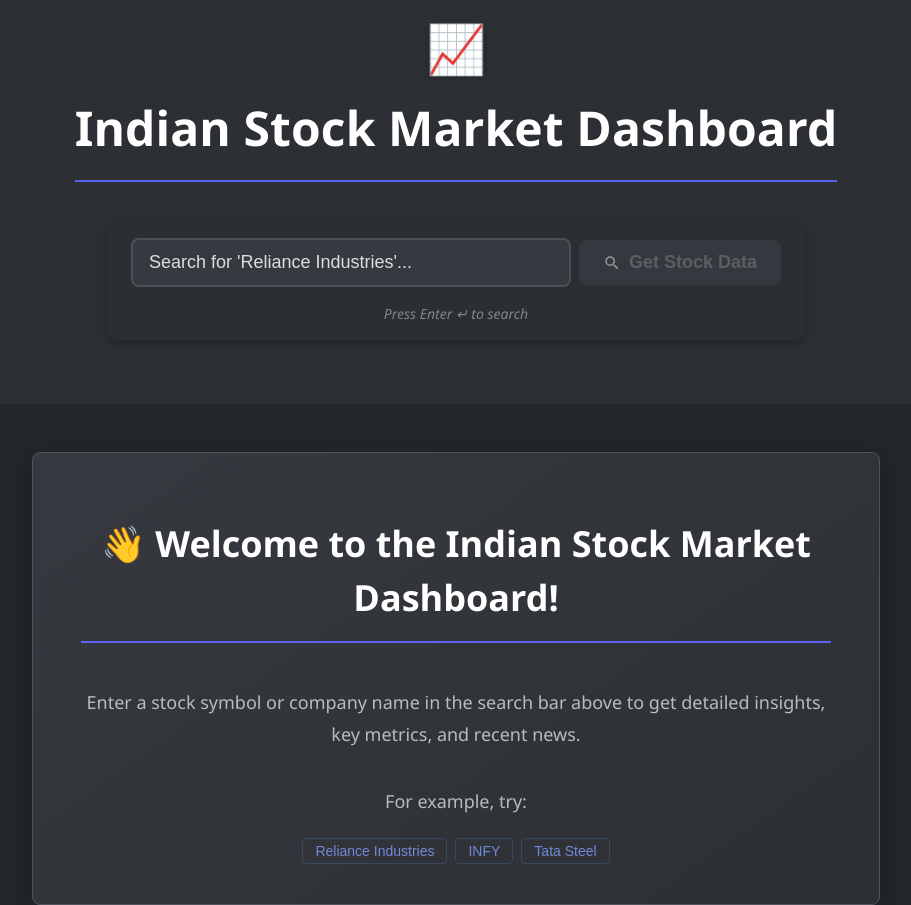
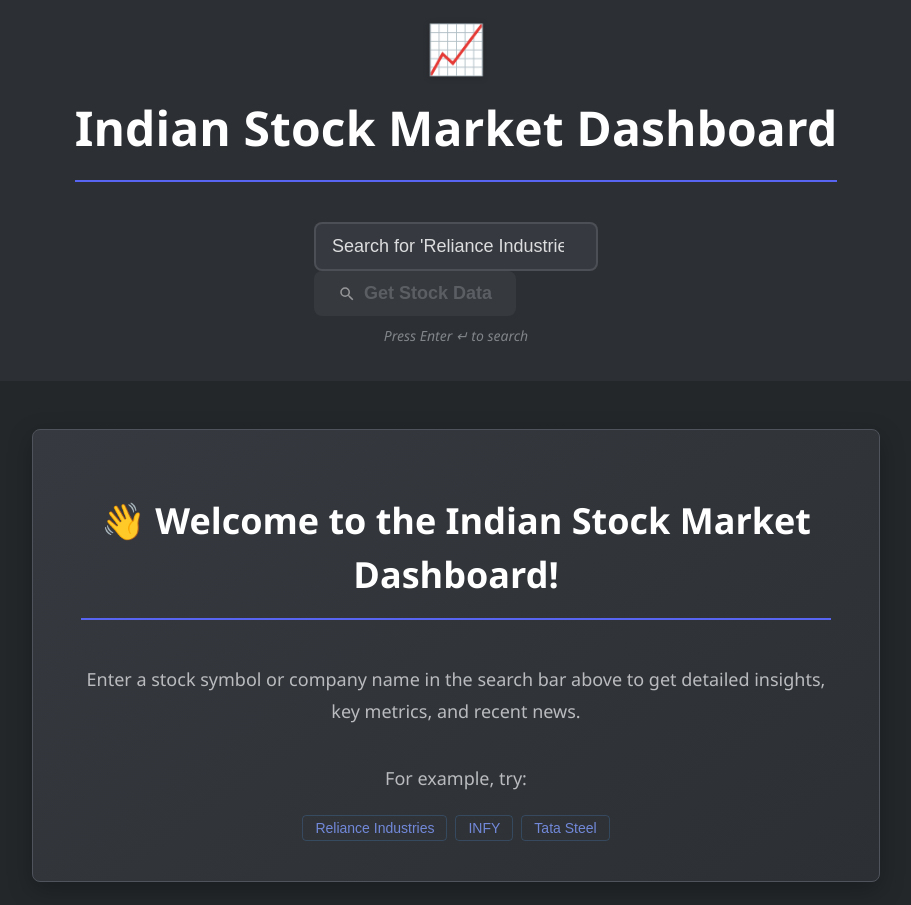
Before and after one commit to Sudeepdesai007/stock_market_nse_project, a React (Create React App) app in the folder stock_market_dashboard/client/: page / in a window 1280 px wide. Shown: the whole page, without its empty margins (184-1095 px from the left). After the commit the page ends 882 px from the top, so only its background shows below. Built offline with nearby package versions, Linux system fonts and the light colour scheme.

Commit message:
Fix: Search suggestions not collapsing on Enter and UI shift

```diff
--- a/stock_market_dashboard/client/src/components/StockSearchForm/StockSearchForm.js
+++ b/stock_market_dashboard/client/src/components/StockSearchForm/StockSearchForm.js
@@ -214,7 +214,31 @@
     onSubmit(suggestion.symbol.trim());
   }, [onSymbolChange, onSubmit]);
 
+  const handleSubmitInternal = (event) => {
+    if (event) event.preventDefault(); // Prevent default form submission
+    setShowSuggestions(false);
+    setActiveSuggestionIndex(-1);
+    // Check if there's an active suggestion to submit, otherwise submit current input value
+    if (activeSuggestionIndex >= 0 && activeSuggestionIndex < suggestions.length) {
+      const selectedSymbol = suggestions[activeSuggestionIndex].symbol.trim();
+      onSymbolChange(selectedSymbol); // Update input field with selected symbol
+      onSubmit(selectedSymbol);
+    } else {
+      onSubmit(symbol.trim()); // Submit the current value in the input field
+    }
+  };
+
   const handleKeyDown = (event) => {
+    if (event.key === 'Enter') {
+      // If a suggestion is active, the existing logic handles it.
+      // If no suggestion is active, we submit the form with the current input.
+      if (activeSuggestionIndex === -1) {
+        event.preventDefault(); // Prevent default form submission if not handled by suggestion selection
+        handleSubmitInternal(); // Call the internal submit handler
+        return; // Exit early as we've handled the Enter key
+      }
+    }
+
     if (!showSuggestions || suggestions.length === 0) {
       // If suggestions are not shown or empty, but Escape is pressed, clear input
       if (event.key === 'Escape') {
@@ -236,14 +260,15 @@
         prevIndex > 0 ? prevIndex - 1 : suggestions.length - 1
       );
     } else if (event.key === 'Enter') {
+      // This part now only runs if a suggestion IS active due to the check above
       if (activeSuggestionIndex >= 0 && activeSuggestionIndex < suggestions.length) {
         event.preventDefault();
         const selectedSymbol = suggestions[activeSuggestionIndex].symbol.trim();
         onSymbolChange(selectedSymbol);
-        onSubmit(selectedSymbol);
+        onSubmit(selectedSymbol); // This can also call handleSubmitInternal if we want to centralize
         setShowSuggestions(false);
         setActiveSuggestionIndex(-1);
-        return;
+        // No return here, allow other keydown logic if necessary, though Enter usually means action is done.
       }
     } else if (event.key === 'Escape') {
       event.preventDefault();
@@ -295,12 +320,11 @@
 
   return (
     <form
-      onSubmit={(e) => {
-        e.preventDefault();
-        onSubmit(e);
-      }}
-      className={`stock-form ${showSuggestions && suggestions.length > 0 ? 'suggestions-are-active' : ''}`}
-      ref={formRef} // Changed from wrapperRef
+      ref={formRef}
+      className={`search-form ${loading ? 'loading' : ''} ${showSuggestions ? 'suggestions-active' : ''}`}
+      onSubmit={handleSubmitInternal} // Use the new internal submit handler
+      role="search"
+      aria-label="Search for a stock"
     >
       <div className="stock-input-wrapper">
         <input
```
